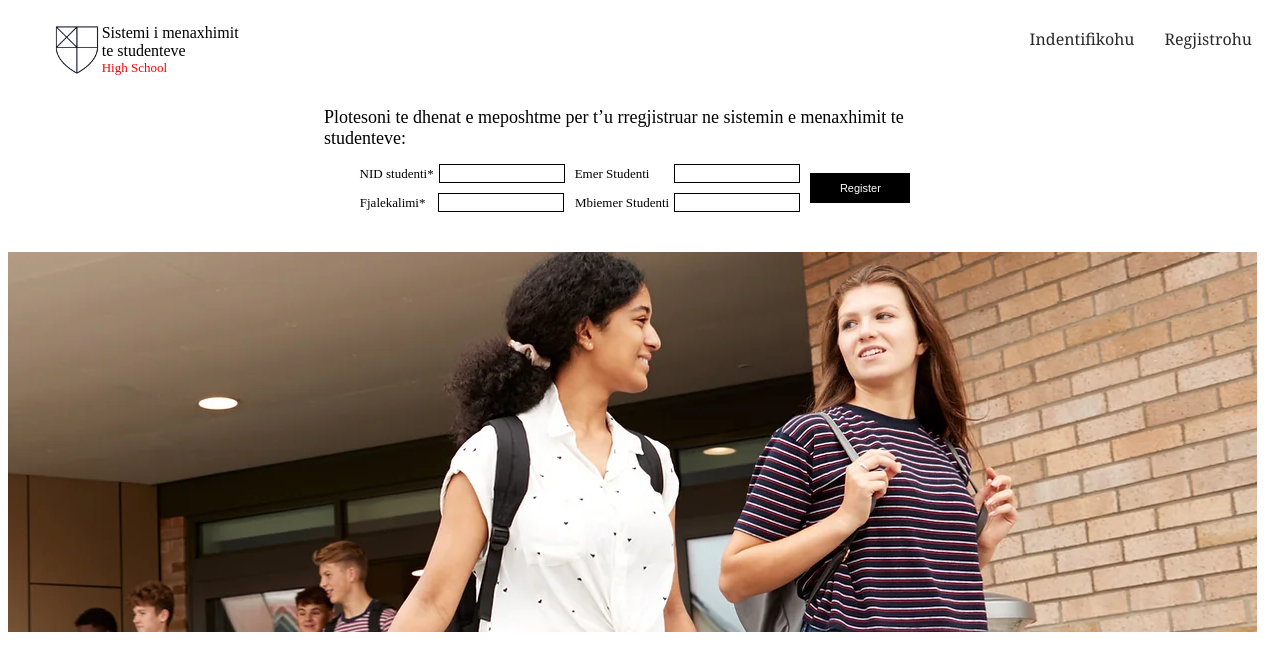
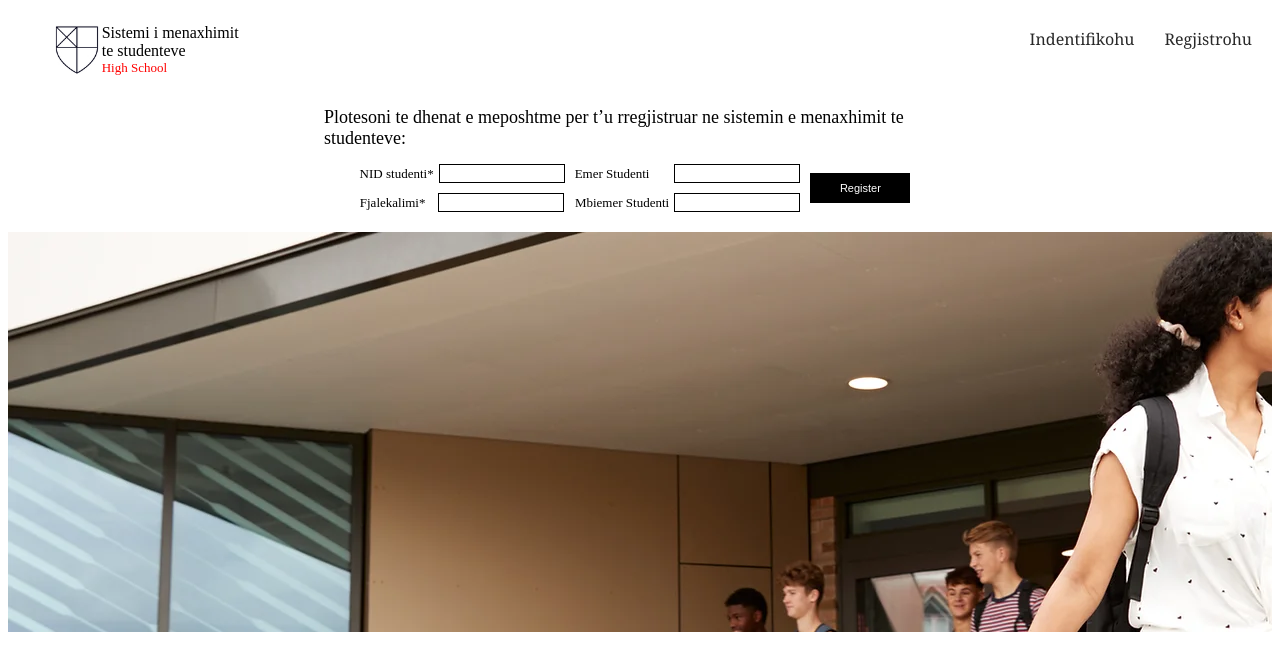
Before and after one commit to Erson-Lala/Test, a React (Create React App) app: page /register in a window 1280 px wide. Shown: the top 670 px of the page. Built offline with nearby package versions, Linux system fonts and the light colour scheme.

Commit message:
Minor Fix

```diff
--- a/src/Components/RegistrationForm.css
+++ b/src/Components/RegistrationForm.css
@@ -62,9 +62,9 @@
     overflow: hidden;
   }
 
-.cropped-image{
+/* .cropped-image{
     object-position: -650px 20px;
-}
+} */
 
 .formButton{
     background-color: black;
```
